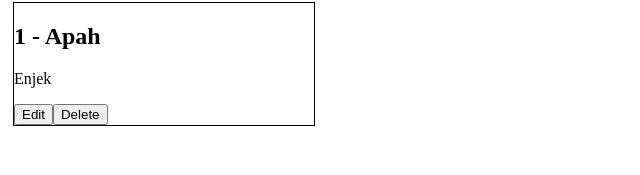
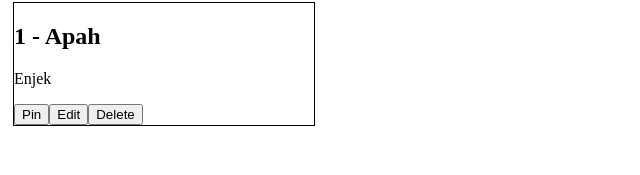
Before and after one commit to ibnujakaria/catetin-aja, a Vue app: page / in a window 1280 px wide. Shown: the part 125-300 px from the top of the page, without its empty margins (0-640 px from the left). Built offline with nearby package versions, Linux system fonts and the light colour scheme.

Commit message:
toggle pin note

```diff
--- a/src/components/Note.vue
+++ b/src/components/Note.vue
@@ -10,8 +10,9 @@
     </form>
     <div class="">
       <template v-if="!isBeingEdited">
+        <button @click="togglePin">{{!note.pinned ? 'Pin' : 'Unpin'}}</button>
         <button @click="toggleEdit">Edit</button>
-        <button>Delete</button>
+        <button @click="deleteNote">Delete</button>
       </template>
       <template v-else>
         <button @click="toggleEdit">Cancel</button>
@@ -35,6 +36,9 @@ export default {
     toggleEdit () {
       this.isBeingEdited = !this.isBeingEdited
     },
+    togglePin () {
+      this.$store.commit('togglePin', this.note)
+    },
     update () {
       this.$store.commit('update', {
         oldNote: this.note,
@@ -44,6 +48,13 @@ export default {
         }
       })
       this.toggleEdit()
+    },
+    deleteNote () {
+      let sido = confirm('Are you sure you want to delete this?')
+
+      if (sido) {
+        this.$store.commit('delete', this.note)
+      }
     }
   }
 }
--- a/src/stores/store.js
+++ b/src/stores/store.js
@@ -6,7 +6,7 @@ Vue.use(Vuex)
 const state = {
   count: 0,
   notes: [
-    {id: 1, title: 'Apah', body: 'Enjek'}
+    {id: 1, title: 'Apah', body: 'Enjek', pinned: false}
   ]
 }
 
@@ -27,6 +27,7 @@ const mutations = {
   insert (state, note) {
     let lastNote = state.notes[state.notes.length - 1]
     note.id = lastNote ? (lastNote.id + 1) : 1
+    note.pinned = false
     state.notes.push(note)
   },
   update (state, payload) {
@@ -39,6 +40,16 @@ const mutations = {
 
     console.log('newNote')
     console.log([payload.newNote.title, payload.newNote.body])
+  },
+  delete (state, note) {
+    let index = getNoteIndexInNotes(note)
+    state.notes.splice(index, 1)
+  },
+  togglePin (state, note) {
+    let index = getNoteIndexInNotes(note)
+    note.pinned = !note.pinned
+    state.notes.splice(index, 1, note)
+    console.log('toggle pin: ' + note.pinned)
   }
 }
 
```
